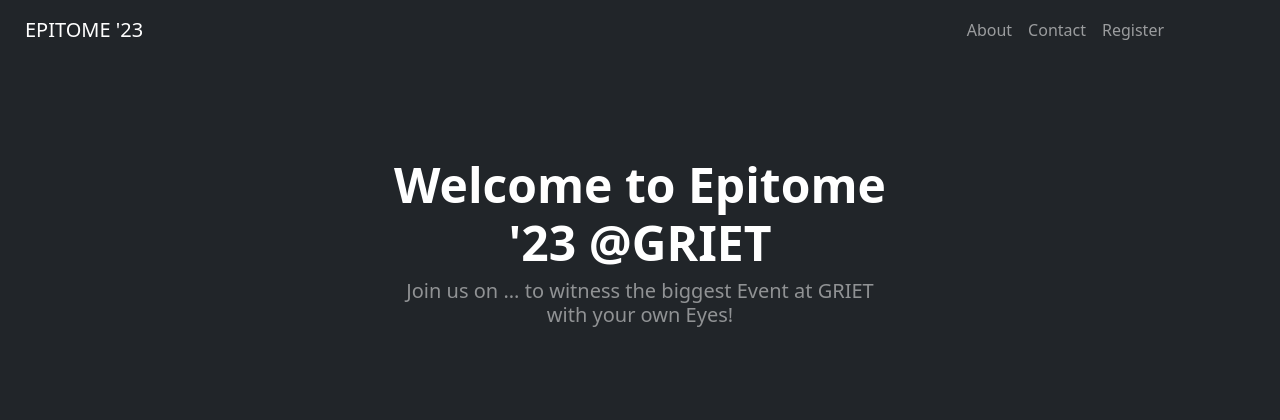
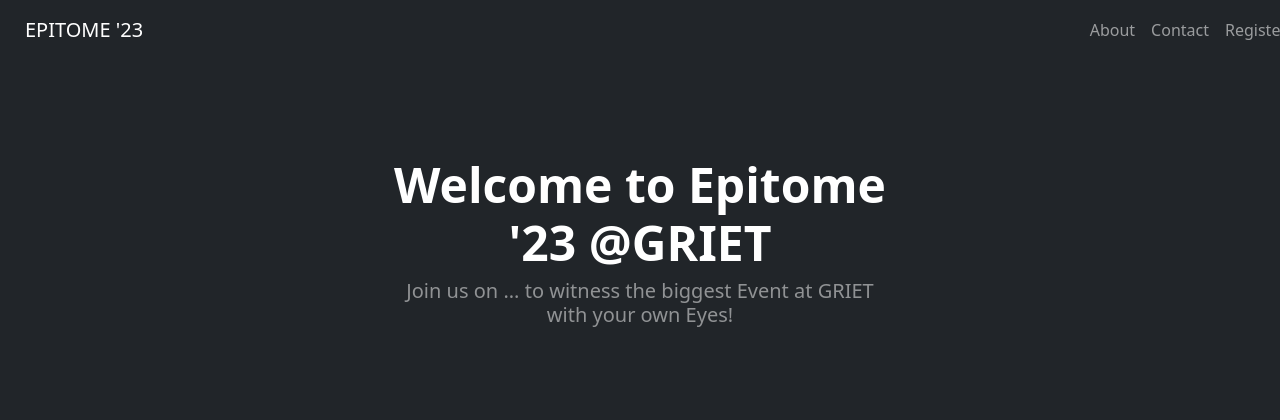
Before and after one commit to RevanthSallangula/SDC-Demo, a plain HTML site: page index.html in a window 1280 px wide. Shown: the top 420 px of the page. Drawn offline with nearby package versions, Linux system fonts and the light colour scheme.

Commit message:
Update index.html

```diff
--- a/index.html
+++ b/index.html
@@ -22,7 +22,7 @@
     <body>
         <nav id="navbar-id" class="navbar navbar-expand-lg navbar-dark bg-dark">
             <a class="navbar-brand" href="#">EPITOME '23</a>
-            <div style="margin-left: 65%">
+            <div style="margin-left: 75%">
                 <button
                     class="navbar-toggler"
                     type="button"
```
